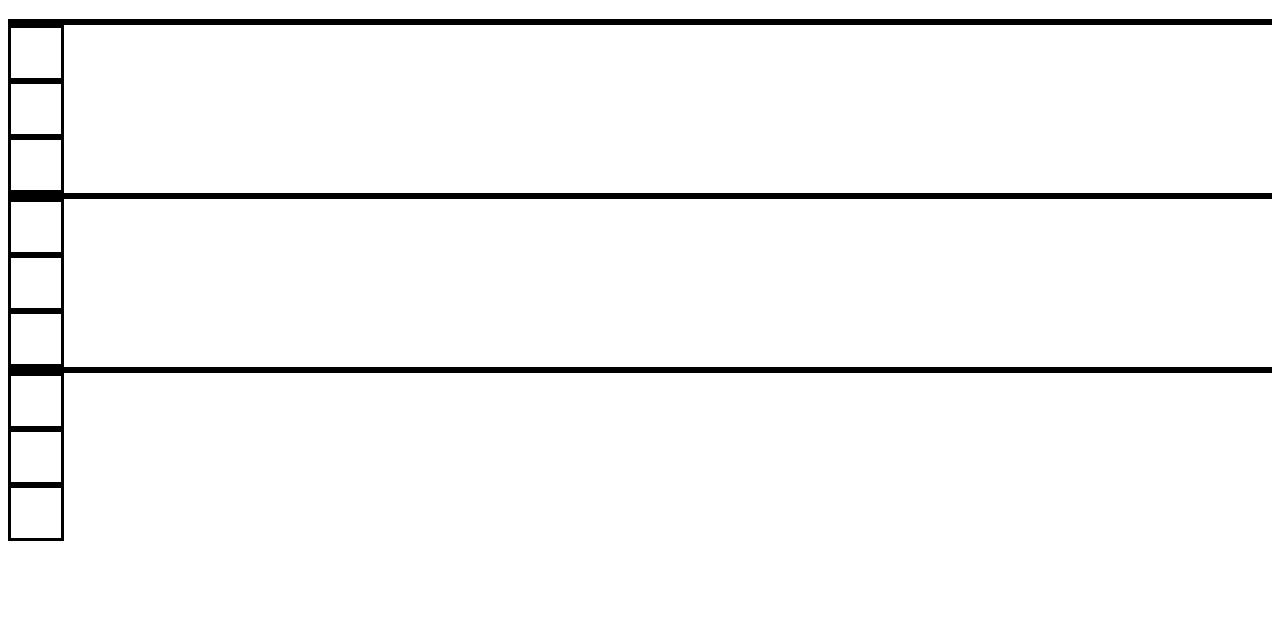
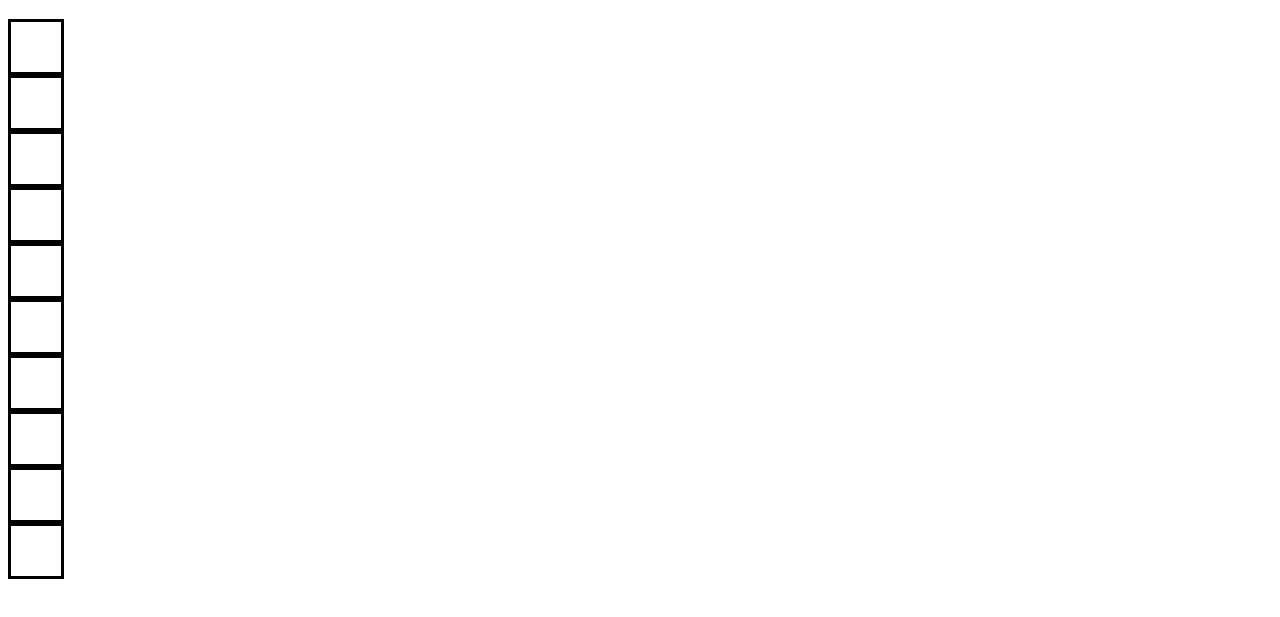
Before and after one commit to charliewturner/project-tic-tac-toe-two, a plain HTML site: page index.html in a window 1280 px wide. Shown: the part 61-678 px from the top of the page. Drawn offline with Linux system fonts and the light colour scheme.

Commit message:
Remove row and cell generation from render function. Replace with 9 cells in grid

```diff
--- a/script.js
+++ b/script.js
@@ -24,9 +24,6 @@ const gameboard = (function () {
         }
         renderBoard();
     }
-
-
-
 
 
 
@@ -66,18 +63,12 @@ const renderBoard = (function () {
     let container = document.querySelector("#board-container");
     container.innerHTML = '';
 
-    for (let i = 0; i < 3; i++) {
-        let boardRow = document.createElement("div");
-        boardRow.innerHTML = `
-        <div class = "board-row" id="row ${i}"></div>`
+    for (let i = 0; i < 10; i++) {
+        let boardCell = document.createElement("div");
+        boardCell.innerHTML = `
+        <div class = "board-cell" id="cell ${i}"></div>`
+        container.appendChild(boardCell);
 
-        for (let j = 0; j < 3; j++) {
-            let boardCell = document.createElement("div")
-            boardCell.innerHTML = `
-            <div class = "board-cell" id="cell ${j}"></div>`
-            boardRow.appendChild(boardCell);
-        }
-        container.appendChild(boardRow);
     }
 
 })();
--- a/style.css
+++ b/style.css
@@ -15,11 +15,6 @@
 
 }
 
-.board-row {
-    border-style: solid;
-    display: flex;
-    flex-wrap: wrap;
-}
 
 .board-cell {
 
```
